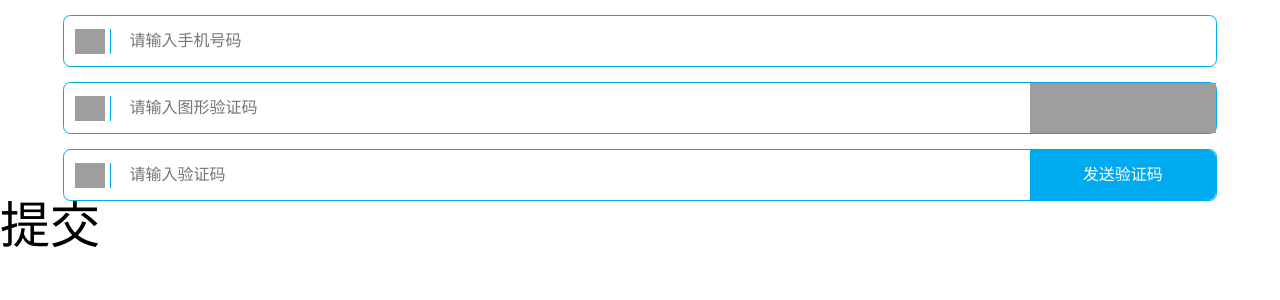
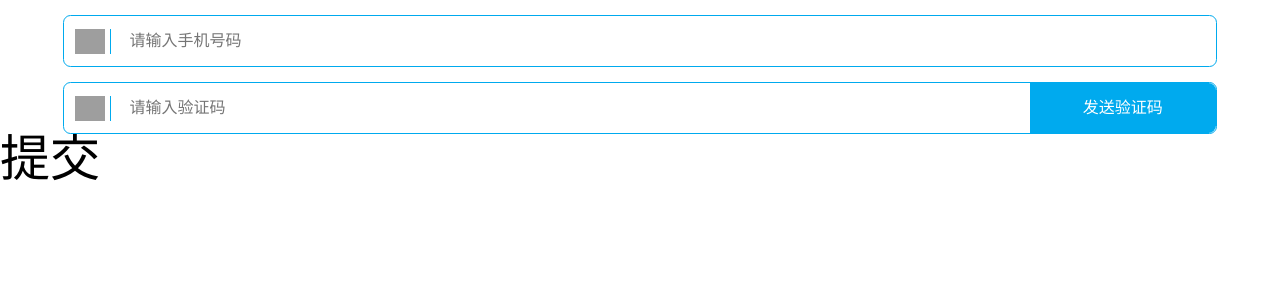
Before and after one commit to cleartime/fxd-compents, a Vue app: page / in a window 1280 px wide. Shown: the top 300 px of the page. Built offline with nearby package versions, Linux system fonts and the light colour scheme; grey boxes are pictures that could not be loaded.

Commit message:
mobileVerify

```diff
--- a/src/App.vue
+++ b/src/App.vue
@@ -7,7 +7,7 @@
     <!--<textInput :showIcon="true" :showCode="true" :iconUrl="icon" :placeholder='placeholder' :type="type" :model="item.message" @text_input_cb="val=>{item.message=val}"></textInput>-->
     <!--<textInput :showIcon="true" :showCode="true" :iconUrl="icon" :placeholder='placeholder' :type="type" :model="item.message2" @text_input_cb="val=>{item.message2=val}"></textInput>-->
     <!--<loading></loading>-->
-    <mobileVerify :imgCodeSwitch="true" ></mobileVerify>
+    <mobileVerify ></mobileVerify>
     <div @click="submit">提交</div>
   </div>
 </template>
--- a/src/components/feature/mobileVerify/mobileVerify.vue
+++ b/src/components/feature/mobileVerify/mobileVerify.vue
@@ -106,10 +106,11 @@
     export default{
         data(){
             return {
-                myImgCodeSwitch:this.imgCodeSwitch||false,//图形验证码开关
-                verify:{
+                myImgCodeSwitch:this.imgCodeSwitch,//图形验证码开关
+                verify:{//判断手机号和图形验证码有没有验证完成
                     mobile:false,
                     imgCode:false,
+                    code:false,
                 },
                 item:{
                     mobile:{
@@ -141,12 +142,16 @@
         },
         mounted() {
             bus.$on('mobile_verify_submit_cb', (ca)=>{//监听mobile_verify_sub事件将数据添加到callback函数参数里面，然后触发的时候就可以从返回参数里面直接获取了
-                if(!this.imgCodeSwitch){//如果没打开图形验证码，就只返回手机号和验证码2个对象
-                    let {mobile,verify} = this.item
-                    ca({mobile,verify})
-                    return
+                if(this.verify.mobile&&this.verify.imgCode&&this.verify.code){
+                    if(!this.imgCodeSwitch){//如果没打开图形验证码，就只返回手机号和验证码2个对象
+                        let {mobile,verify} = this.item
+                        ca({mobile,verify})
+                        return
+                    }
+                    ca(this.item)
+                    return false
                 }
-                ca(this.item)
+                bus.$emit('verify_defalut_cb',this.$children);//触发默认验证事件
             });
             if(!!this.timeInterval){//倒计时秒数带入
                 this.timeout = this.timeInterval;
@@ -173,14 +178,17 @@
                 this.$emit('mobile_verify_img_cb');
             },
             mobile_verify_sendcode_cb(){//发送验证码
-                bus.$emit('text_input_verify_cb',(data)=>{
+                bus.$emit('text_input_verify_cb',(data)=>{//验证返回的callback
                     this.verify[data.type] = true;
-                    if(this.verify.mobile&&this.verify.imgCode){
+                    if((this.imgCodeSwitch&&this.verify.mobile&&this.verify.imgCode)||(!this.imgCodeSwitch&&this.verify.mobile)){//如果都都验证完了才执行发送验证码事件
                         this.codeShow = !this.codeShow;
                         this.send_code_countdown();
                         this.$emit('mobile_verify_sendcode_cb');
                     }
                 });
+                if(!this.verify.mobile){
+                    bus.$emit('verify_defalut_cb',this.$children);//触发默认验证事件
+                }
             },
         }
     }
--- a/src/components/ui/textInput/textInput.vue
+++ b/src/components/ui/textInput/textInput.vue
@@ -71,6 +71,42 @@
         props:['showIcon','iconRight','iconUrl','placeholder','type','model','maxlength','readOnly'],
         mixins:[toaskMixin],
         mounted() {
+            this.init();
+        },
+        methods:{
+            init(){
+                bus.$on('verify_defalut_cb',(childrenArr)=>{//默认验证
+//                    _this = _this[0]
+//                    if(_this._uid !== this._uid){//如果不是自身相同的组件则不需要触发
+//                        return false
+//                    }
+//                    childrenArr.forEach(t=>{
+//                        if(!!t.model){
+//                            return
+//                        }
+//                        t.dis = true;
+//                        t.toask_switch();
+//                        t.toaskMsg = `${t.regObj.name}不能为空`;
+//                        t.$refs.dom.focus();
+//                    })
+//                    let result = childrenArr.filter(t=>{
+//                        return t._uid === this._uid
+//                    })[0]
+                    for(let i=0,len=childrenArr.length;i<len;i++){
+                        let t = childrenArr[i];
+//                        if(t._uid === this._uid){//如果不是自身相同的组件则不需要触发
+//                            return false
+//                        }
+                        if(!t.model){
+                            t.dis = true;
+//                            t.toask_switch();
+//                            t.toaskMsg = `${t.regObj.name}不能为空`;
+                            t.$refs.dom.focus();
+                            break
+                        }
+                    }
+
+                });
                 !!this.readOnly&&this.$refs.dom.setAttribute('readonly',!!this.readOnly)//设置类型默认为text
                 if(!!this.type){//获取规则json
                     this.regObj = regArr.filter(t=>{
@@ -81,7 +117,6 @@
                 }
                 this.max_length();
             },
-        methods:{
             max_length(){//设置最大长度默认不设置
                 if(!!this.myMaxlength&&this.myModel.length>this.myMaxlength){
                     this.myModel = this.myModel.substr(0,this.myMaxlength)
@@ -104,7 +139,7 @@
                         this.$refs.dom.focus();
                         return false
                     }
-                    bus.$on('text_input_verify_cb',(ca)=>{
+                    bus.$on('text_input_verify_cb',(ca)=>{//返回验证的结果
                         ca(this.regObj)
                     });
                 }
```
Lines whose indentation alone changed are shown as unchanged.
